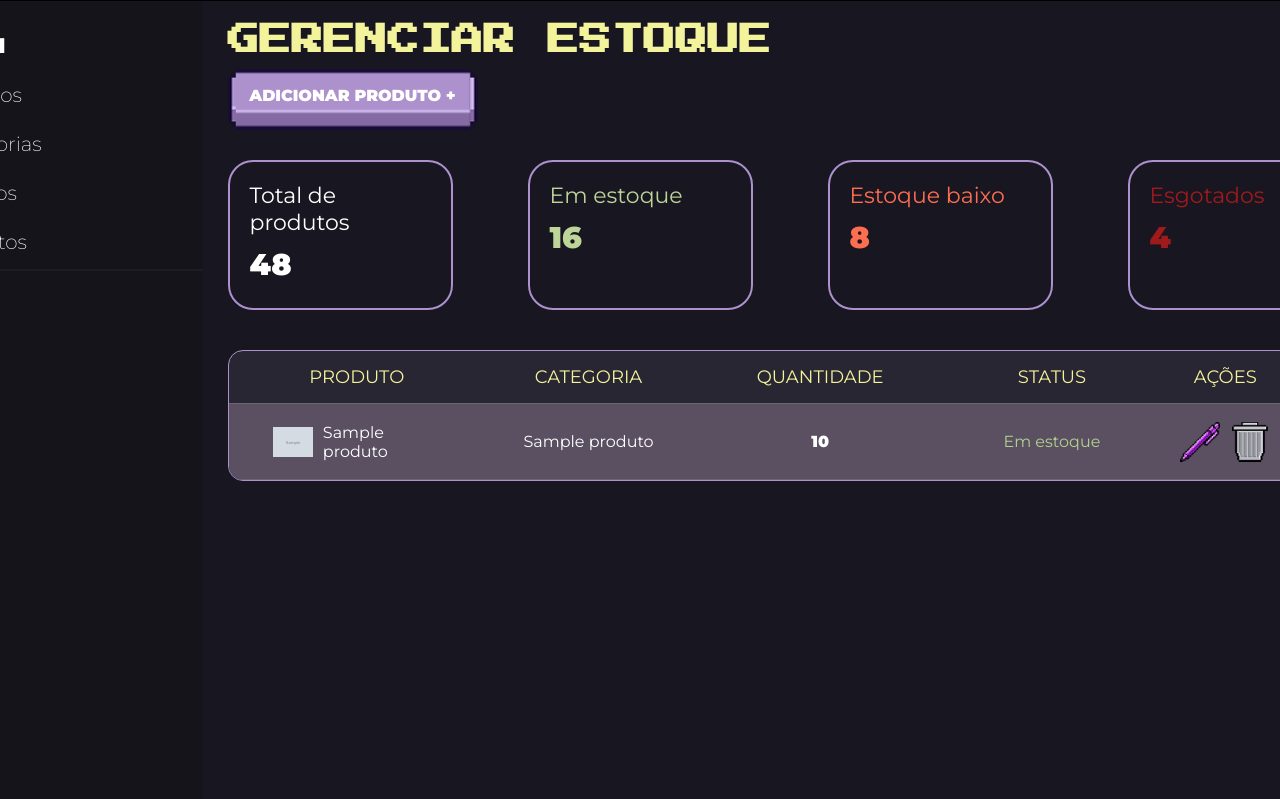
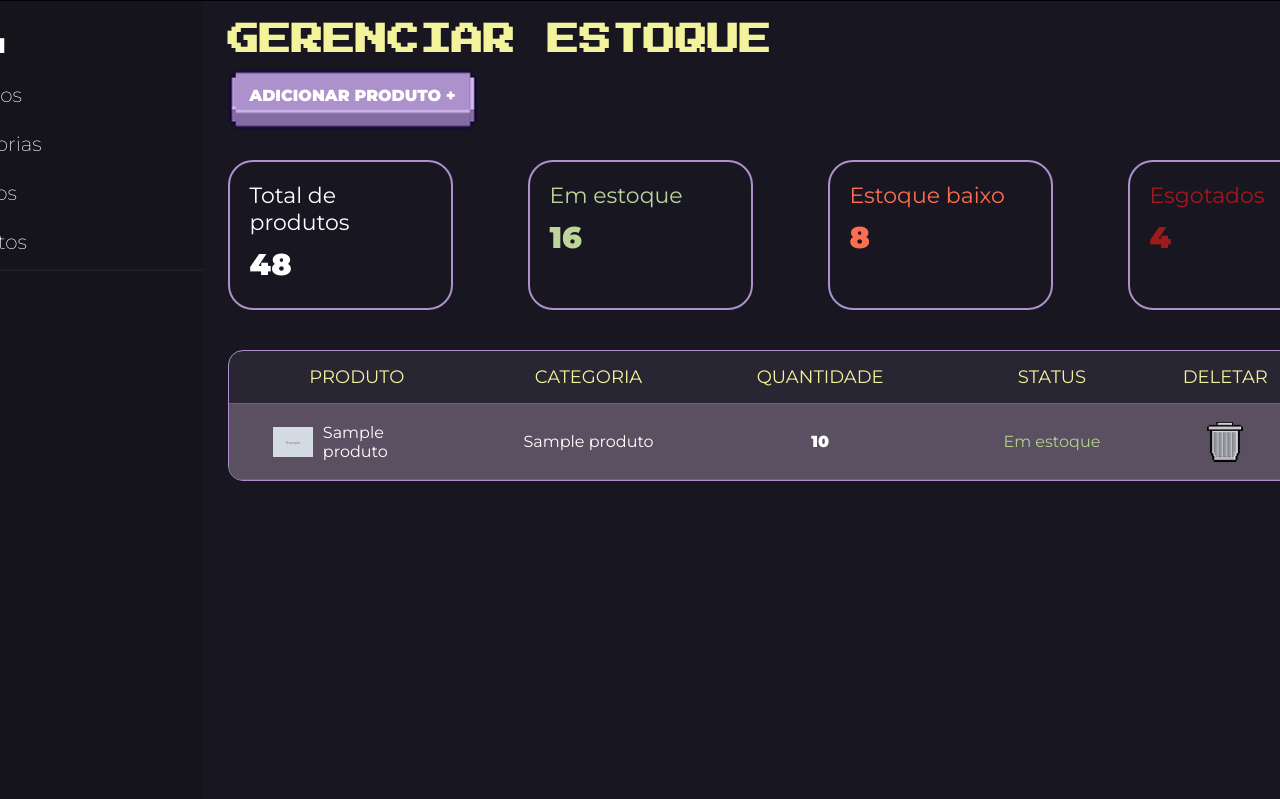
Before and after one commit to nicolemafr/Loja-Geek, a PHP site: page /painel.php in a window 1280 px wide; the page is wider, and only the part inside the window is pictured. Shown: the part 101-900 px from the top of that part. Run offline with PHP 8.4, Linux system fonts and the light colour scheme; tables that the repository leaves empty or names only in its code hold one stand-in row (values such as "Sample post"); grey boxes marked "Sample" are stand-in pictures.

Commit message:
Altera rótulo de ações para deletar e remove ícone de edição nas páginas de edição de categorias, painel e produtos

```diff
--- a/editar-categorias.php
+++ b/editar-categorias.php
@@ -64,7 +64,7 @@ $dados = $resultado->fetch_assoc();
                     <p>PRODUTO</p>
                     <p>QUANTIDADE</p>
                     <p>STATUS</p>
-                    <p>AÇÕES</p>
+                    <p>DELETAR</p>
                 </div>
                 <?php for ($i = 0; $i < $resultado->num_rows; $i++) {?>
                 <div class="itens">
@@ -78,7 +78,6 @@ $dados = $resultado->fetch_assoc();
                     <p class="em-estoque">Em estoque</p>
 
                     <div class="acoes">
-                        <img src="imagens-adim/Caneta-Editar.png" alt="Editar">
                         <img src="imagens-adim/Lixeira-perfil.png" alt="Excluir">
                     </div>
                 </div>
--- a/painel.php
+++ b/painel.php
@@ -72,7 +72,7 @@ $resultado2 = $conn->query($sql2);
                     <p>CATEGORIA</p>
                     <p>QUANTIDADE</p>
                     <p>STATUS</p>
-                    <p>AÇÕES</p>
+                    <p>DELETAR</p>
                 </div>
                 <?php for ($i = 0; $i < $resultado->num_rows; $i++) {
                     $produto = $resultado->fetch_assoc();
@@ -93,7 +93,6 @@ $resultado2 = $conn->query($sql2);
                         <?php } ?>
 
                         <div class="acoes">
-                            <img src="imagens-adim/Caneta-Editar.png" alt="Editar">
                             <img src="imagens-adim/Lixeira-perfil.png" alt="Excluir">
                         </div>
                     </div>
--- a/produtos.php
+++ b/produtos.php
@@ -66,7 +66,6 @@ $resultado = $conn->query($sql);
 
                             <div class="acoes">
                                 <div class="acoes">
-                                    <img src="imagens-adim/Caneta-Editar.png" alt="Editar">
                                     <img src="imagens-adim/Lixeira-perfil.png" alt="Excluir">
                                 </div>
                             </div>
```
